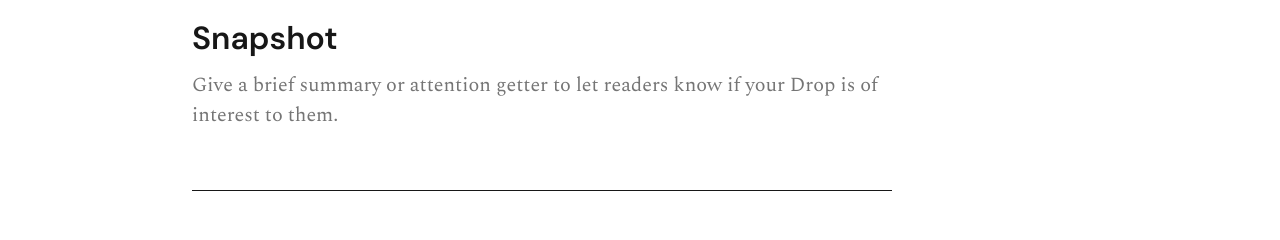
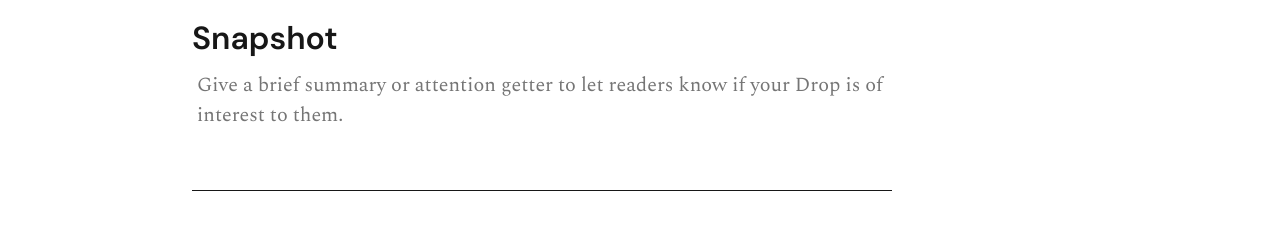
Before and after one commit to louis-driver/knowledgepool, a Next.js app: page /post/submit in a window 1280 px wide. Shown: the part 661-901 px from the top of the page. Built offline with nearby package versions, Linux system fonts and the light colour scheme; no server answers.

Commit message:
Add padding

```diff
--- a/src/components/styles/AutoSizeTextArea.css
+++ b/src/components/styles/AutoSizeTextArea.css
@@ -3,6 +3,7 @@
     width: clamp(300px, 60vw, 700px);
     min-height: 6em;
     margin-bottom: 1rem;
+    padding: 0 0.25em;
     font-family: var(--font-spectral);
     font-size: var(--font-size-medium);
 }
```
